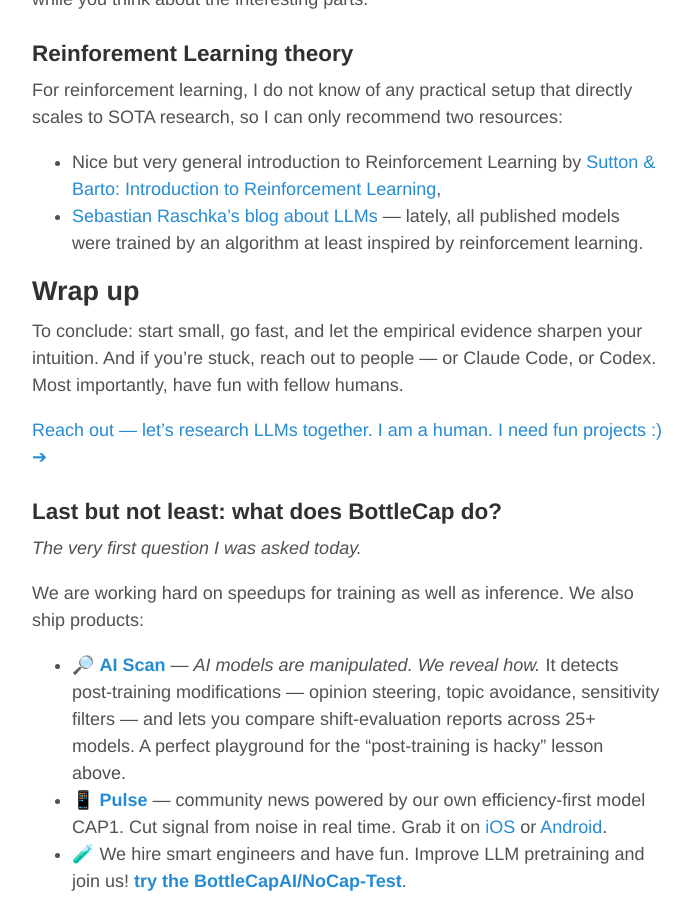
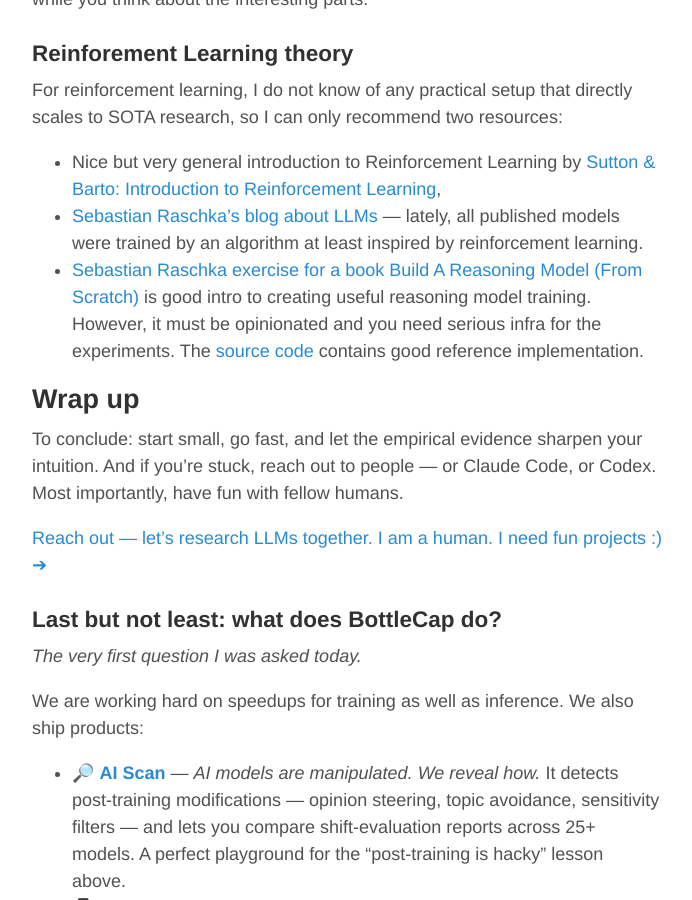
Before and after one commit to oplatek/oplatek.github.io, a Jekyll site: the page built from _posts/2026-06-30-start-llm-research-no-gpu.md, in a window 1280 px wide and 900 px high, scrolled down 3090 px. Shown: the whole window, without its empty margins (293-985 px from the left). Built offline with Jekyll 4.4.1, drawn with Linux system fonts in a browser that asks for light colours.

Commit message:
link sebastian raschka book

```diff
--- a/_posts/2026-06-30-start-llm-research-no-gpu.md
+++ b/_posts/2026-06-30-start-llm-research-no-gpu.md
@@ -89,6 +89,9 @@
 For reinforcement learning, I do not know of any practical setup that directly scales to SOTA research, so I can only recommend two resources:
 - Nice but very general introduction to Reinforcement Learning by [Sutton & Barto: Introduction to Reinforcement Learning](https://web.stanford.edu/class/psych209/Readings/SuttonBartoIPRLBook2ndEd.pdf),
 - [Sebastian Raschka's blog about LLMs](https://sebastianraschka.com/blog/) — lately, all published models were trained by an algorithm at least inspired by reinforcement learning.
+- [Sebastian Raschka exercise for a book Build A Reasoning Model (From
+Scratch)](https://github.com/rasbt/reasoning-from-scratch) is good intro to creating useful reasoning model training.
+However, it must be opinionated and you need serious infra for the experiments. The [source code](https://github.com/rasbt/reasoning-from-scratch) contains good reference implementation.
 
 
 ## Wrap up
```
